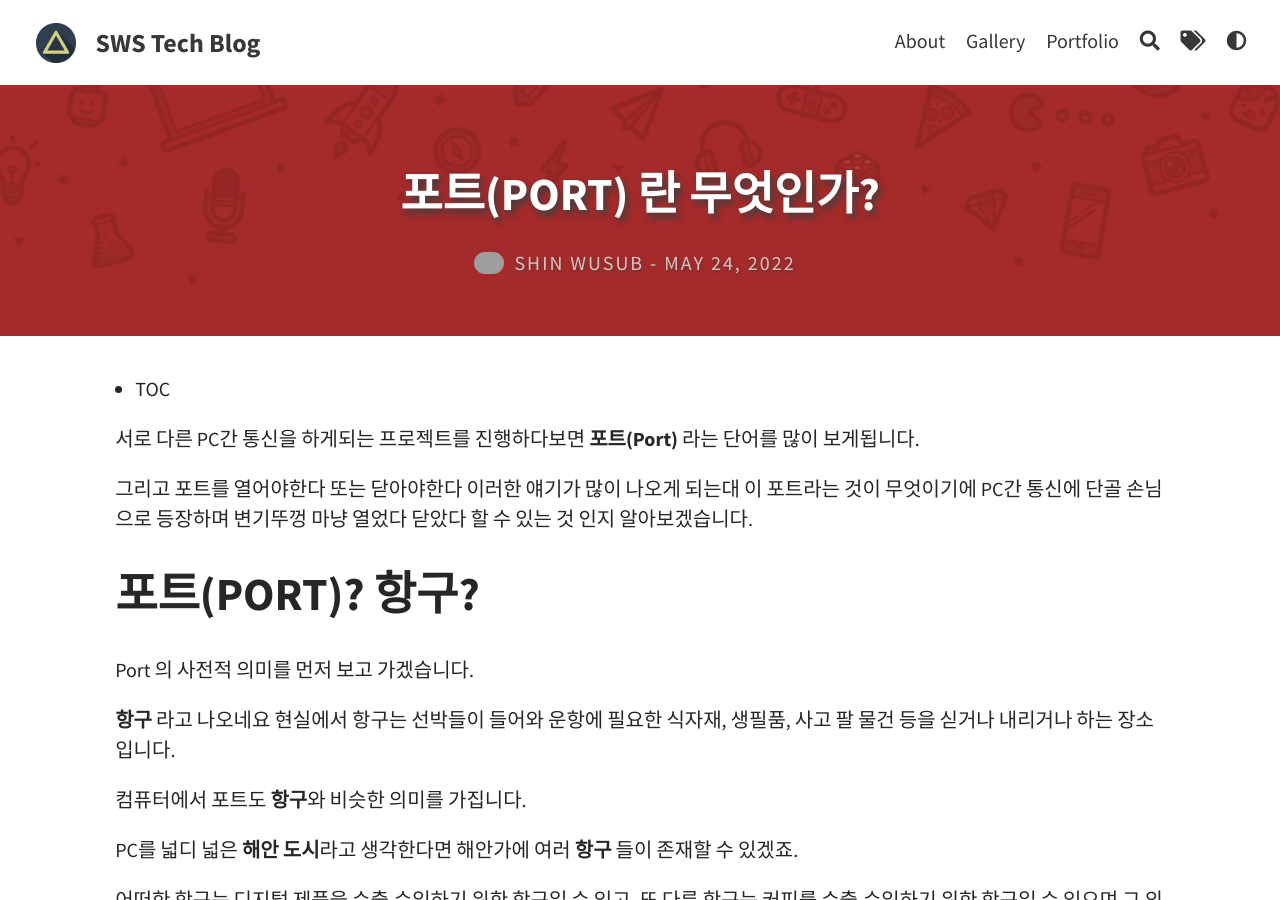
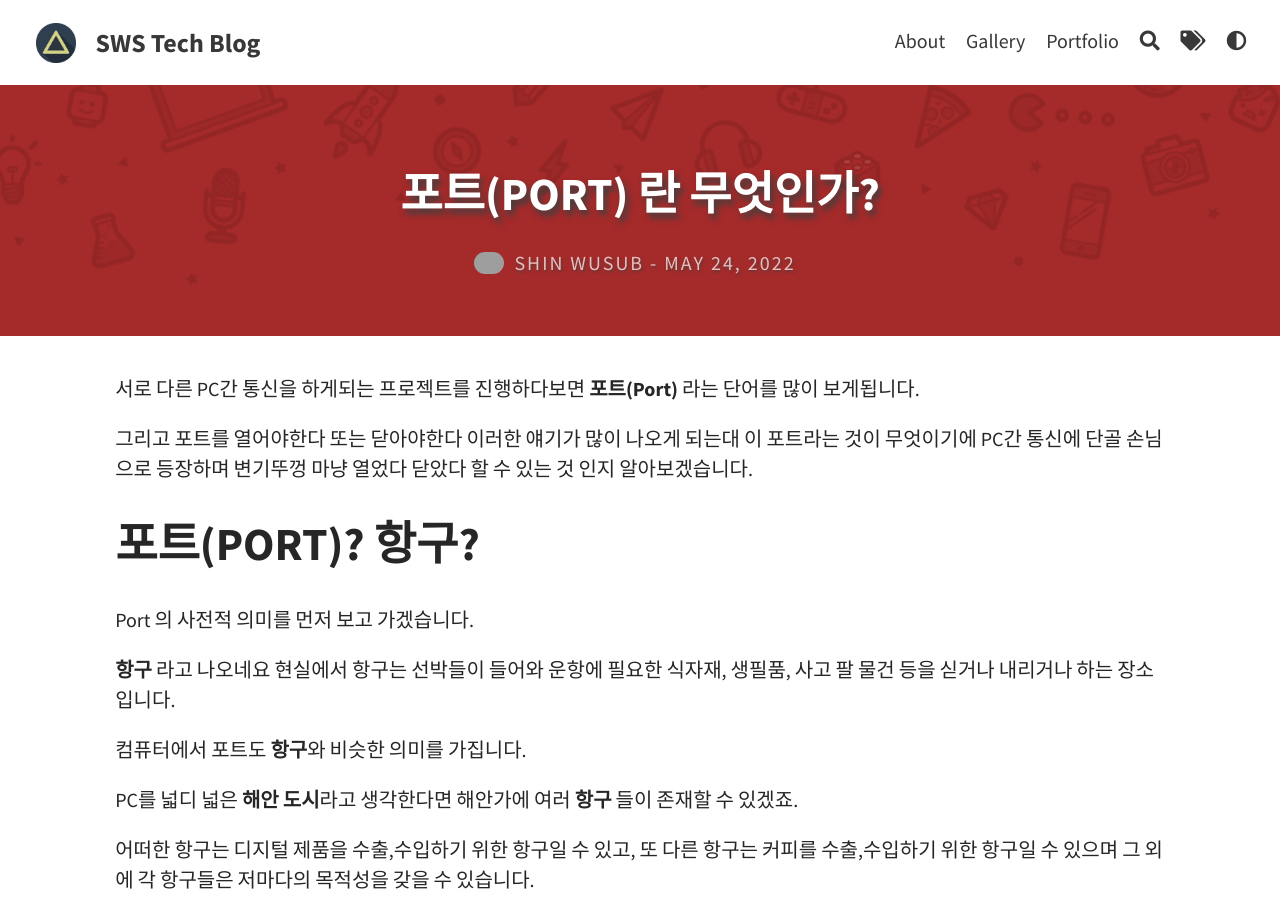
Before and after one commit to mainmethod0126/old-tech-blog, a Jekyll site: the page built from _posts/network/2022-05-24-포트(PORT)-란-무엇인가.md, in a window 1280 px wide and 900 px high. Built offline with Jekyll 4.4.1, drawn with Linux system fonts in a browser that asks for light colours; grey boxes are pictures that could not be loaded.

Commit message:
목차 테스트

```diff
--- a/_posts/network/2022-05-24-포트(PORT)-란-무엇인가.md
+++ b/_posts/network/2022-05-24-포트(PORT)-란-무엇인가.md
@@ -7,8 +7,7 @@
 excerpt_separator: <!--more-->
 ---
 
-* TOC
-  {:toc}
+{:toc}
 
 
 서로 다른 PC간 통신을 하게되는 프로젝트를 진행하다보면 **포트(Port)** 라는 단어를 많이 보게됩니다.
@@ -85,5 +84,3 @@
 오늘 이렇게 포트에 대해서 알아보았으며 기회가 된다면 실제 통신 소프트웨어를 포트에 붙여 통신을 하는 글도 작성해 볼 예정입니다.
 
 감사합니다.
-
-*
```
